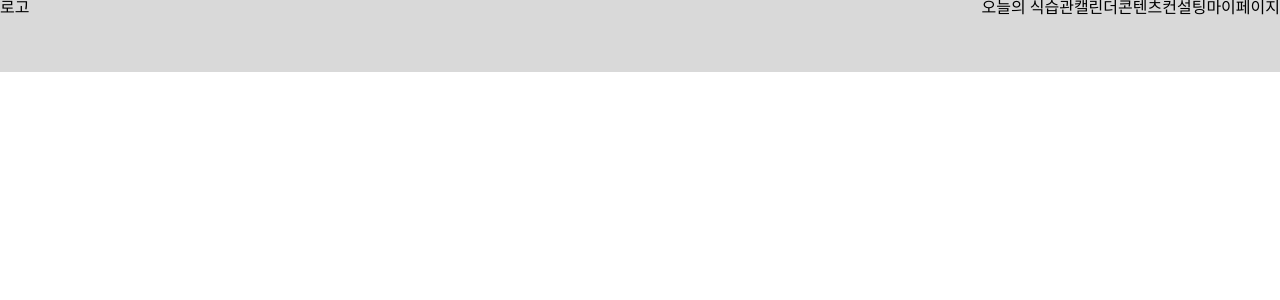
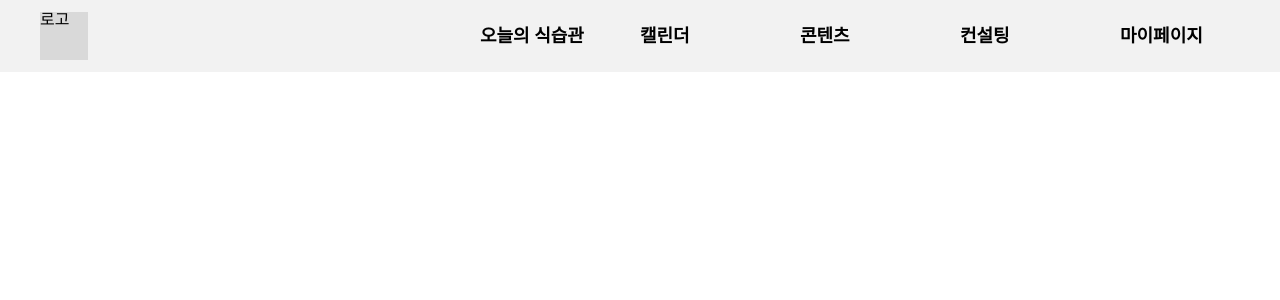
Before and after one commit to jisooooooooooo/Hackathon, a React (Create React App) app: page / in a window 1280 px wide. Shown: the top 300 px of the page. Built offline with nearby package versions, Linux system fonts and the light colour scheme.

Commit message:
Feat: 헤더 구현

```diff
--- a/src/components/Header.js
+++ b/src/components/Header.js
@@ -4,13 +4,13 @@ import styles from "./Header.module.css";
 export const Header = () => {
   return (
     <div className={styles.container}>
-      <div>로고</div>
+      <div className={styles.left}>로고</div>
       <div className={styles.right}>
-        <div>오늘의 식습관</div>
-        <div>캘린더</div>
-        <div>콘텐츠</div>
-        <div>컨설팅</div>
-        <div>마이페이지</div>
+        <div className={styles.rightlist}>오늘의 식습관</div>
+        <div className={styles.rightlist}>캘린더</div>
+        <div className={styles.rightlist}>콘텐츠</div>
+        <div className={styles.rightlist}>컨설팅</div>
+        <div className={styles.rightlist}>마이페이지</div>
       </div>
     </div>
   );
--- a/src/components/Header.module.css
+++ b/src/components/Header.module.css
@@ -2,8 +2,21 @@
   height: 72px;
   display: flex;
   justify-content: space-between;
+  align-items: center;
+  background-color: #f2f2f2;
+  padding: 0 40px;
+}
+.left {
+  width: 48px;
+  height: 48px;
   background-color: #d9d9d9;
 }
 .right {
   display: flex;
+  font-size: 18px;
+  font-weight: bold;
 }
+.rightlist {
+  width: 120px;
+  margin-left: 40px;
+}
```
